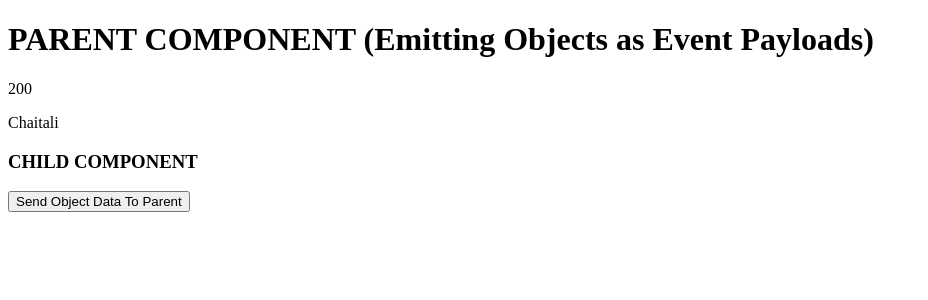
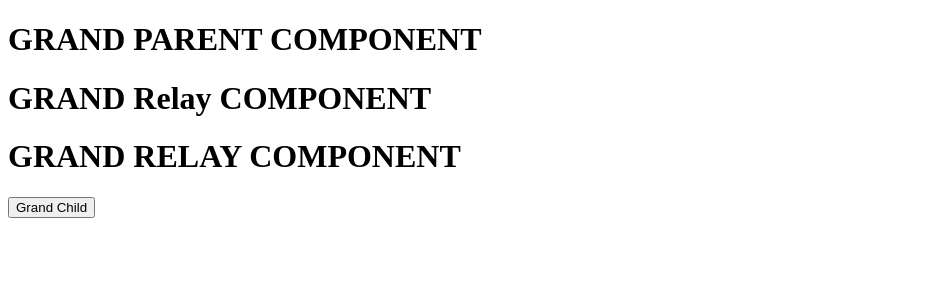
Before and after one commit to meraichaitali75/angular-interview-tasks, an Angular app: page / in a window 1280 px wide. Shown: the top 300 px of the page, without its empty margins (0-928 px from the left). Built offline with nearby package versions, Linux system fonts and the light colour scheme.

Commit message:
fix: Grandchild to Grandparent Interaction (Event Bubbling Alternative)

```diff
--- a/src/app/app.ts
+++ b/src/app/app.ts
@@ -6,18 +6,20 @@ import { NgOnChangesParentComponent } from './parent-child/ngonchanges-parent.co
 import { ViewChildParentComponent } from './parent-child/viewchild-parent.component';
 import { TemplateReferenceParentComponent } from './parent-child/template-refernce-parent.component';
 import { PassObjectEventEmitterParentComponent } from './parent-child/object-eventemiter-parent.component';
+import { GrandParentComponent } from './parent-child/grand-parent.component';
 
 @Component({
   selector: 'app-root',
   standalone: true,
-  imports: [CommonModule, PassObjectEventEmitterParentComponent],
+  imports: [CommonModule, GrandParentComponent],
   template: `
     <!-- <fetchapi-component></fetchapi-component> -->
     <!-- <parent-child-component></parent-child-component> -->
     <!-- <app-ngonchanges-parent-component></app-ngonchanges-parent-component> -->
     <!-- <app-ngonchanges-parent-component></app-ngonchanges-parent-component> -->
     <!-- <app-template-reference-parent-component></app-template-reference-parent-component> -->
-    <app-object-eventemitter-parent-component></app-object-eventemitter-parent-component>
+    <!-- <app-object-eventemitter-parent-component></app-object-eventemitter-parent-component> -->
+    <app-grand-parent-component></app-grand-parent-component>
   `,
 })
 export class AppComponent { }
--- /dev/null
+++ b/src/app/parent-child/grand-child.component.ts
@@ -0,0 +1,21 @@
+import { CommonModule } from '@angular/common';
+import { Component, EventEmitter, Output } from '@angular/core';
+
+
+@Component({
+    selector: 'app-grand-child-component',
+    imports: [CommonModule],
+    template: `
+     <h1>GRAND RELAY COMPONENT</h1>
+     <button (click)="onClickTrigger()">Grand Child </button>
+  `,
+})
+export class GrandChildComponent {
+
+    @Output() grandchildAction = new EventEmitter<string>();
+
+    onClickTrigger(){
+        this.grandchildAction.emit('Signal Secure');
+        console.log("Signal from the deep Grandchild!");
+    }
+}
--- /dev/null
+++ b/src/app/parent-child/grand-parent.component.ts
@@ -0,0 +1,23 @@
+import { CommonModule } from '@angular/common';
+import { Component } from '@angular/core';
+import { GrandRelayComponent } from './grand-relay.component';
+
+/*
+Task 8: Grandchild to Grandparent Interaction (Event Bubbling Alternative)
+The Goal: Understand how a component deeply nested inside another component communicates upwards.
+*/
+
+@Component({
+    selector: 'app-grand-parent-component',
+    imports: [CommonModule, GrandRelayComponent],
+    template: `
+     <h1>GRAND PARENT COMPONENT</h1>
+     <app-grand-relay-component (childAction)="onReceiveDeepSignal($event)"></app-grand-relay-component>
+  `,
+})
+
+export class GrandParentComponent {
+    onReceiveDeepSignal(finalPayload: string) {
+        console.log("finalPayload: ", finalPayload);
+    }
+}
--- /dev/null
+++ b/src/app/parent-child/grand-relay.component.ts
@@ -0,0 +1,20 @@
+import { CommonModule } from '@angular/common';
+import { Component, EventEmitter, Output } from '@angular/core';
+import { GrandChildComponent } from './grand-child.component';
+
+@Component({
+    selector: 'app-grand-relay-component',
+    imports: [CommonModule, GrandChildComponent],
+    template: `
+     <h1>GRAND Relay COMPONENT</h1>
+     <app-grand-child-component (grandchildAction)="onForwardSignal($event)"></app-grand-child-component>
+  `,
+})
+export class GrandRelayComponent {
+
+    @Output() childAction = new EventEmitter<string>();
+
+    onForwardSignal(message: string) {
+        this.childAction.emit(message);
+    }
+}
```
Also changed, not shown: 1 other file (tests, documents, lock files or other folders).
